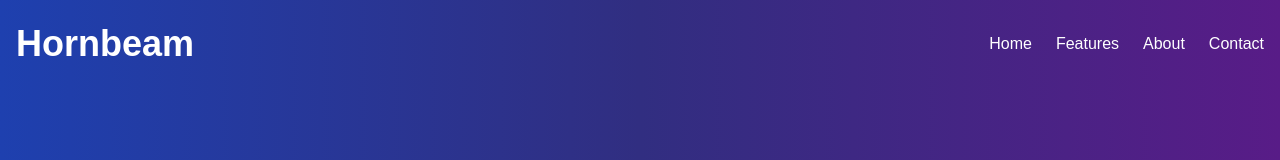
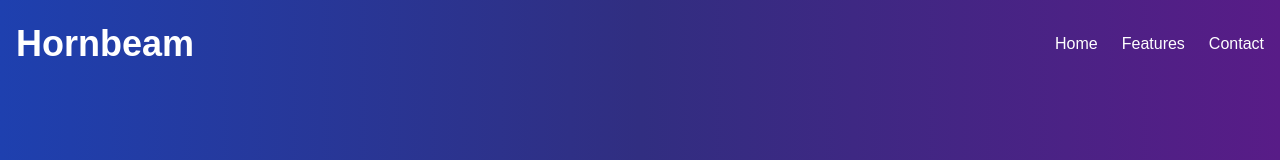
Before and after one commit to EI94/Hornbeam, a Next.js app: page / in a window 1280 px wide. Shown: the top 160 px of the page. Built offline with nearby package versions, Linux system fonts and the light colour scheme.

Commit message:
Update landing page: change logo text, update links, remove About, add Contacts page

```diff
--- a/app/page.tsx
+++ b/app/page.tsx
@@ -23,11 +23,6 @@ export default function Home() {
               <li>
                 <Link href="/features" className="hover:text-gray-300 transition-colors">
                   Features
-                </Link>
-              </li>
-              <li>
-                <Link href="/about" className="hover:text-gray-300 transition-colors">
-                  About
                 </Link>
               </li>
               <li>
```
